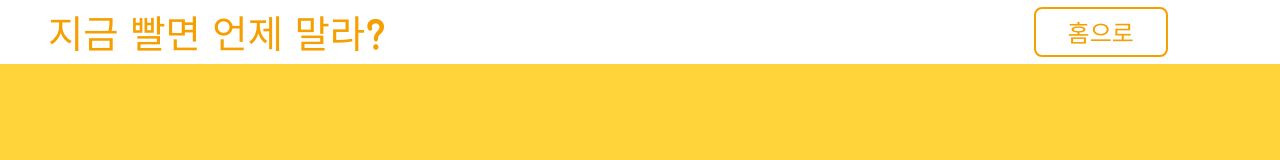
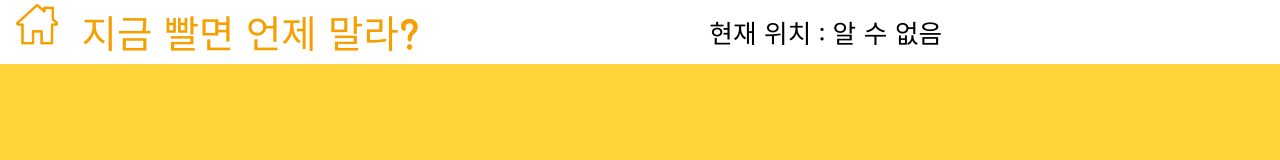
Before and after one commit to Park-KwonSoo/When_does_it_Dry_If_I_Landary_Now, a React (Create React App) app in the folder laundary-client/: page /dry/predict in a window 1280 px wide. Shown: the top 160 px of the page. Built offline with nearby package versions, Linux system fonts and the light colour scheme; a web font is replaced by a local one; what redux-pender would draw is missing.

Commit message:
component image and view my real location

```diff
--- a/laundary-client/src/App.js
+++ b/laundary-client/src/App.js
@@ -7,6 +7,7 @@ import { Header } from './components/Base';
 function App() {
 
   const base = useSelector(state => state.base);
+  const address = base.getIn(['location', 'address']);
   const headerVisible = base.get('headerVisible');
 
   const history = useHistory();
@@ -18,7 +19,8 @@ function App() {
   return (
     <>
       {
-        headerVisible && <Header onClick = {handleGoHome}>지금 빨면 언제 말라?</Header>
+        headerVisible && <Header onClick = {handleGoHome}
+        address = {address}>지금 빨면 언제 말라?</Header>
       }
       <Route exact path = '/' component = { Home }/>
       <Route path = '/main' component = { Main }/>
--- a/laundary-client/src/components/Base/Header.js
+++ b/laundary-client/src/components/Base/Header.js
@@ -1,6 +1,8 @@
 import React from 'react';
 import oc from 'open-color';
 import styled from 'styled-components';
+import home_yellow from '../../image/home_yellow.png';
+import home_black from '../../image/home_black.png';
 
 const Wrapper = styled.div `
     background : white;
@@ -9,11 +11,14 @@ const Wrapper = styled.div `
     display : flex;
     align-items : center;
 
-    padding-left : 3rem;
+    padding-left : 1rem;
+    padding-right : 1rem;
 `;
 
 const LeftPosition = styled.div `
-    flex : 3;
+    flex : 4;
+
+    display : flex;
 `;
 
 const CenterPosition = styled.div `
@@ -21,45 +26,52 @@ const CenterPosition = styled.div `
 `;
 
 const RightPosition = styled.div `
-    flex : 1;
+    flex : 4;
 `;
 
 const Title = styled.div `
     font-size : 2.4rem;
     color : ${oc.yellow[7]};
+
+    margin-left :1.5rem;
 `;
 
 const GoHomeButton = styled.button `
-    background : white;
-    color : ${oc.yellow[7]};
-    border : 2px solid;
-    border-radius : 8px;
+    background : url(${home_yellow});
+    background-size : cover;
+
+    height : 2.6rem;
+    width : 2.6rem;
+
+    border : transparent;
+
     cursor : pointer;
 
-    padding : .3rem 2rem;
-
-    font-family : Jua;
-    font-size : 1.5rem;
-
     &:hover {
-        background : ${oc.yellow[7]};
-        color : white;
+        background : url(${home_black});
+        background-size : cover;
     }
 `;
 
-const Header = ({children, onClick}) => {
+const Address = styled.div `
+    font-size : 1.6rem;
+    font-family : Jua;
+`;
+
+const Header = ({children, onClick, address}) => {
     return (
         <Wrapper>
             <LeftPosition>
+                <GoHomeButton onClick = {onClick}/>
                 <Title>
                     {children}
                 </Title>
             </LeftPosition>
             <CenterPosition/>
             <RightPosition>
-                <GoHomeButton onClick = {onClick}>
-                    홈으로
-                </GoHomeButton>
+                <Address>
+                    {"현재 위치 : " + address}
+                </Address>
             </RightPosition>
         </Wrapper>
     )
--- a/laundary-client/src/containers/Dry/DryContainer_Deadline.js
+++ b/laundary-client/src/containers/Dry/DryContainer_Deadline.js
@@ -1,4 +1,4 @@
-import React from 'react';
+import React, { useEffect } from 'react';
 import { useSelector, useDispatch } from 'react-redux';
 import { useHistory } from 'react-router-dom';
 
@@ -8,12 +8,26 @@ import { DryPossible } from '../../components/Dry';
 
 function DryContainter_Deadline () {
     const dry = useSelector(state => state.dry);
+    const base = useSelector(state => state.base);
+
     const possible = dry.get('possible');
     const dateInfo = dry.get('dateInfo');
     const error = dry.get('error');
 
+    const lon = base.getIn(['location', 'lon']);
+    const lat = base.getIn(['location', 'lat']);
+
+
     const history = useHistory();
     const dispatch = useDispatch();
+
+    useEffect (() => {
+        return () => {
+            dispatch(dryActions.setError({
+                message : null
+            }))
+        };
+    }, [dispatch]);
 
     const handleChangeInfo = (e) => {
         const { name, value } = e.target;
@@ -27,7 +41,9 @@ function DryContainter_Deadline () {
         try {
             const Time = dateInfo.value;
             dispatch(dryActions.isPossible({
-                Time
+                Time,
+                lon,
+                lat
             }));
             dispatch(dryActions.setError({
                 message : null
--- a/laundary-client/src/containers/Dry/DryContainer_Predict.js
+++ b/laundary-client/src/containers/Dry/DryContainer_Predict.js
@@ -1,4 +1,4 @@
-import React  from 'react';
+import React, { useEffect } from 'react';
 import { useSelector, useDispatch } from 'react-redux';
 import { useHistory } from 'react-router-dom';
 import * as dryActions from '../../redux/modules/dry';
@@ -7,15 +7,30 @@ import { DryPredict } from '../../components/Dry';
 
 function DryContainer_Predict () {
     const dry = useSelector(state => state.dry);
+    const base = useSelector(state => state.base);
+
     const result = dry.get('result');
     const error = dry.get('error');
+    const lon = base.get(['location', 'lon']);
+    const lat = base.get(['location', 'lat']);
 
     const history = useHistory();
     const dispatch = useDispatch();
 
+    useEffect (() => {
+        return () => {
+            dispatch(dryActions.setError({
+                message : null
+            }));
+        }
+    }, [dispatch]);
+
     const handleOnClick = () => {
         try {
-            dispatch(dryActions.calculateResult());
+            dispatch(dryActions.calculateResult({
+                lon,
+                lat
+            }));
             dispatch(dryActions.setError({
                 message : null
             }));
--- a/laundary-client/src/redux/modules/base.js
+++ b/laundary-client/src/redux/modules/base.js
@@ -24,7 +24,7 @@ const initialState = Map({
     location : Map({
         lon : null, //경도
         lat : null,  //위도
-        address : null
+        address : "알 수 없음"
     })
 });
 
```
Also changed, not shown: laundary-client/src/containers/Home/HomeContainer.js (+11 -11 lines), laundary-client/src/image/home_black.png (added), laundary-client/src/image/home_yellow.png (added).
